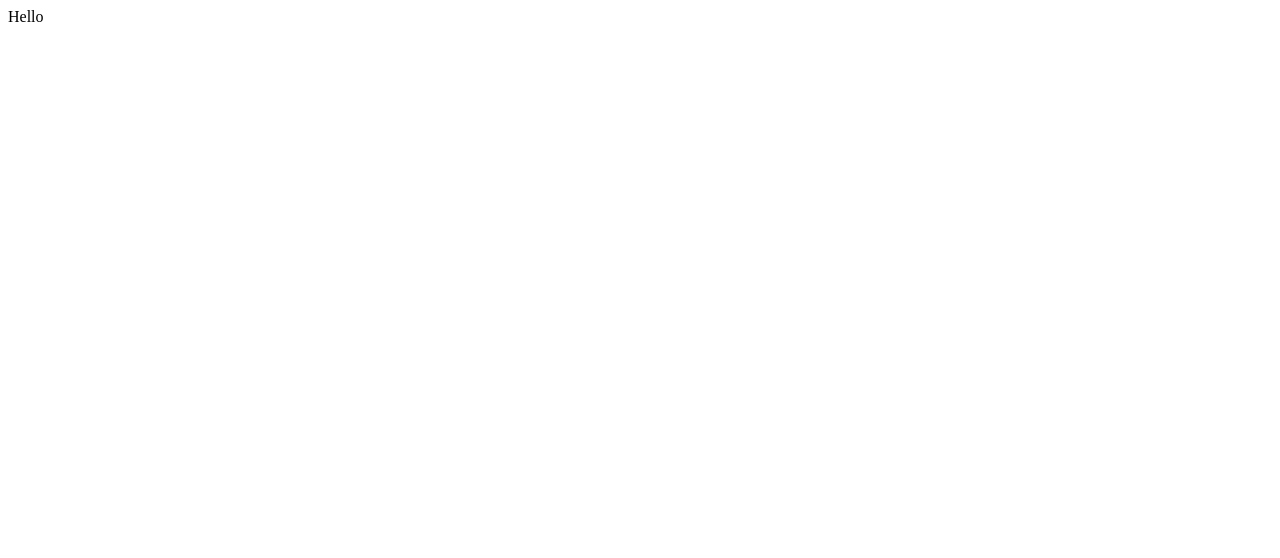
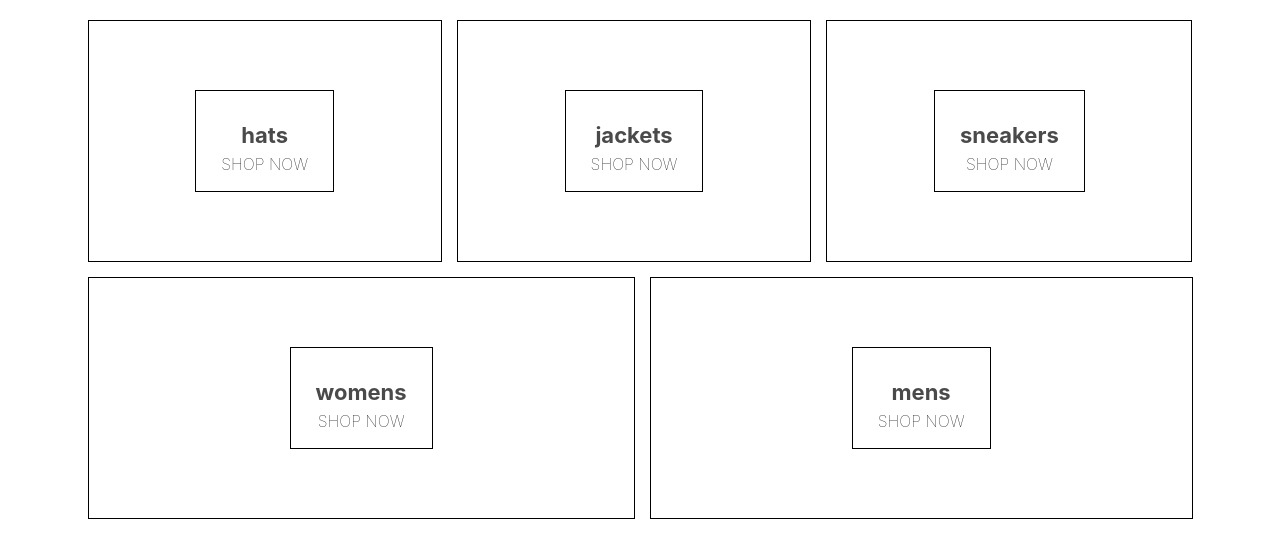
Before and after one commit to ikReza/crwn-clothing, a React (Create React App) app in the folder client/: page / in a window 1280 px wide. Shown: the top 558 px of the page. Built offline with nearby package versions, Linux system fonts and the light colour scheme.

Commit message:
node-sass added

```diff
--- a/client/package.json
+++ b/client/package.json
@@ -6,6 +6,7 @@
     "@testing-library/jest-dom": "^4.2.4",
     "@testing-library/react": "^9.5.0",
     "@testing-library/user-event": "^7.2.1",
+    "node-sass": "^4.14.1",
     "react": "^16.13.1",
     "react-dom": "^16.13.1",
     "react-scripts": "3.4.3"
--- a/client/src/App.js
+++ b/client/src/App.js
@@ -1,7 +1,12 @@
 import React from "react";
+import Homepage from "./pages/homepage/homepage.component";
 
 const App = () => {
-  return <div>Hello</div>;
+  return (
+    <div>
+      <Homepage />
+    </div>
+  );
 };
 
 export default App;
--- /dev/null
+++ b/client/src/components/directory/directory.component.jsx
@@ -0,0 +1,50 @@
+import React from "react";
+import "./directory.styles.scss";
+import MenuItem from "../menuItem/menuItem.component";
+
+const sections = [
+  {
+    title: "hats",
+    imageUrl: "https://i.ibb.co/cvpntL1/hats.png",
+    id: 1,
+    linkUrl: "shop/hats",
+  },
+  {
+    title: "jackets",
+    imageUrl: "https://i.ibb.co/px2tCc3/jackets.png",
+    id: 2,
+    linkUrl: "shop/jackets",
+  },
+  {
+    title: "sneakers",
+    imageUrl: "https://i.ibb.co/0jqHpnp/sneakers.png",
+    id: 3,
+    linkUrl: "shop/sneakers",
+  },
+  {
+    title: "womens",
+    imageUrl: "https://i.ibb.co/GCCdy8t/womens.png",
+    size: "large",
+    id: 4,
+    linkUrl: "shop/womens",
+  },
+  {
+    title: "mens",
+    imageUrl: "https://i.ibb.co/R70vBrQ/men.png",
+    size: "large",
+    id: 5,
+    linkUrl: "shop/mens",
+  },
+];
+
+const Directory = () => {
+  return (
+    <div className="directory-menu">
+      {sections.map(({ title, id }) => (
+        <MenuItem key={id} title={title} />
+      ))}
+    </div>
+  );
+};
+
+export default Directory;
--- /dev/null
+++ b/client/src/components/directory/directory.styles.scss
@@ -0,0 +1,6 @@
+.directory-menu {
+  width: 100%;
+  display: flex;
+  flex-wrap: wrap;
+  justify-content: space-between;
+}
--- /dev/null
+++ b/client/src/components/menuItem/menuItem.component.jsx
@@ -0,0 +1,15 @@
+import React from "react";
+import "./menuItem.styles.scss";
+
+const MenuItem = ({ title }) => {
+  return (
+    <div className="menu-item">
+      <div className="content">
+        <h1 className="title">{title}</h1>
+        <span className="subtitle">Shop Now</span>
+      </div>
+    </div>
+  );
+};
+
+export default MenuItem;
--- /dev/null
+++ b/client/src/components/menuItem/menuItem.styles.scss
@@ -0,0 +1,41 @@
+.menu-item {
+  min-width: 30%;
+  height: 240px;
+  border: 1px solid black;
+  display: flex;
+  align-items: center;
+  justify-content: center;
+  margin: 0 7.5px 15px;
+  flex: 1 1 auto;
+
+  &:first-child {
+    margin-right: 7.5px;
+  }
+
+  &:last-child {
+    margin-left: 7.5px;
+  }
+
+  .content {
+    border: 1px solid black;
+    display: flex;
+    flex-direction: column;
+    align-items: center;
+    justify-content: center;
+    height: 90px;
+    padding: 5px 25px;
+  }
+
+  .title {
+    font-weight: bold;
+    margin-bottom: 6px;
+    font-size: 22px;
+    color: #4a4a4a;
+  }
+
+  .subtitle {
+    font-weight: lighter;
+    font-size: 16px;
+    text-transform: uppercase;
+  }
+}
--- /dev/null
+++ b/client/src/index.css
@@ -0,0 +1,14 @@
+body {
+  margin: 0;
+  padding: 0;
+  font-family: -apple-system, BlinkMacSystemFont, "Segoe UI", "Roboto", "Oxygen",
+    "Ubuntu", "Cantarell", "Fira Sans", "Droid Sans", "Helvetica Neue",
+    sans-serif;
+  -webkit-font-smoothing: antialiased;
+  -moz-osx-font-smoothing: grayscale;
+}
+
+code {
+  font-family: source-code-pro, Menlo, Monaco, Consolas, "Courier New",
+    monospace;
+}
--- a/client/src/index.js
+++ b/client/src/index.js
@@ -1,5 +1,6 @@
 import React from "react";
 import ReactDOM from "react-dom";
 import App from "./App";
+import "./index.css";
 
 ReactDOM.render(<App />, document.getElementById("root"));
--- /dev/null
+++ b/client/src/pages/homepage/homepage.component.jsx
@@ -0,0 +1,13 @@
+import React from "react";
+import "./homepage.styles.scss";
+import Directory from "../../components/directory/directory.component";
+
+const Homepage = () => {
+  return (
+    <div className="homepage">
+      <Directory />
+    </div>
+  );
+};
+
+export default Homepage;
--- /dev/null
+++ b/client/src/pages/homepage/homepage.styles.scss
@@ -0,0 +1,5 @@
+.homepage {
+  display: flex;
+  align-items: center;
+  padding: 20px 80px;
+}
```
Also changed, not shown: client/src/homepage.component.jsx (deleted, +0 -7 lines), 1 other file (tests, documents, lock files or other folders).
